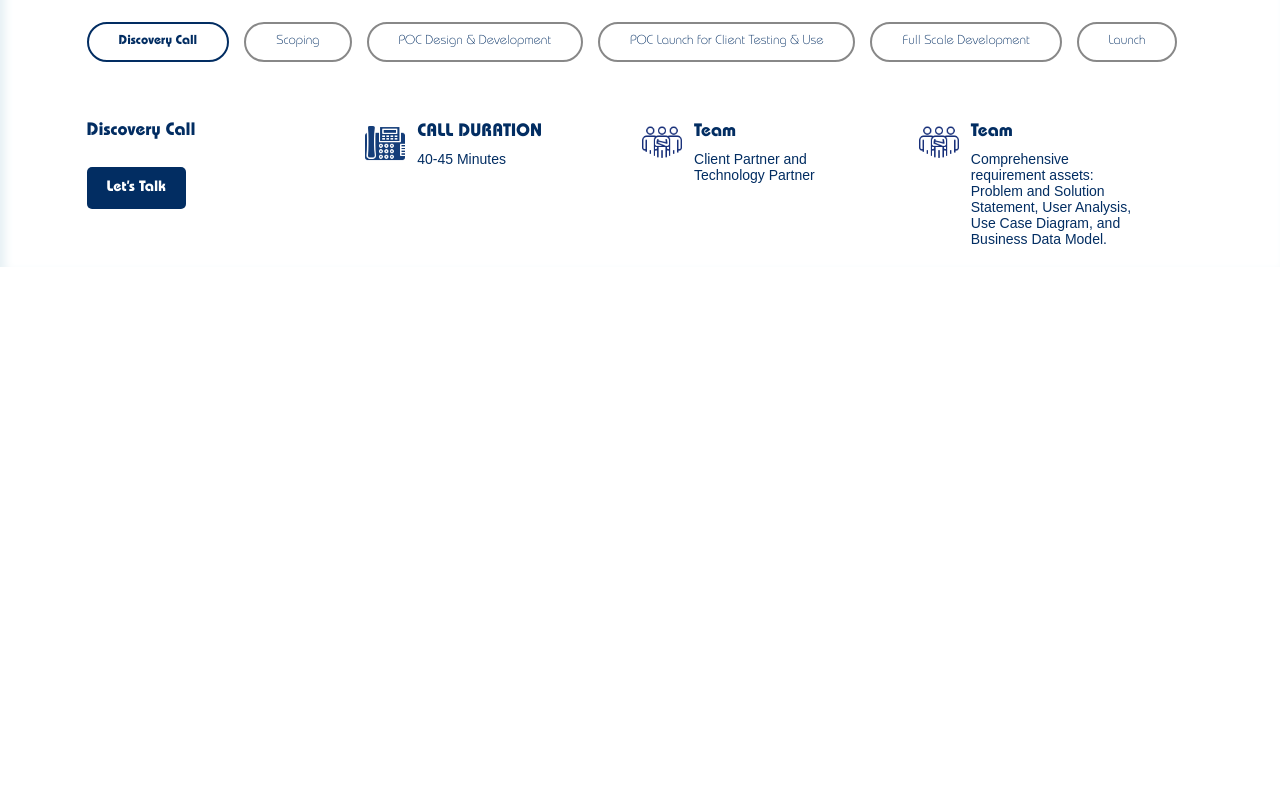
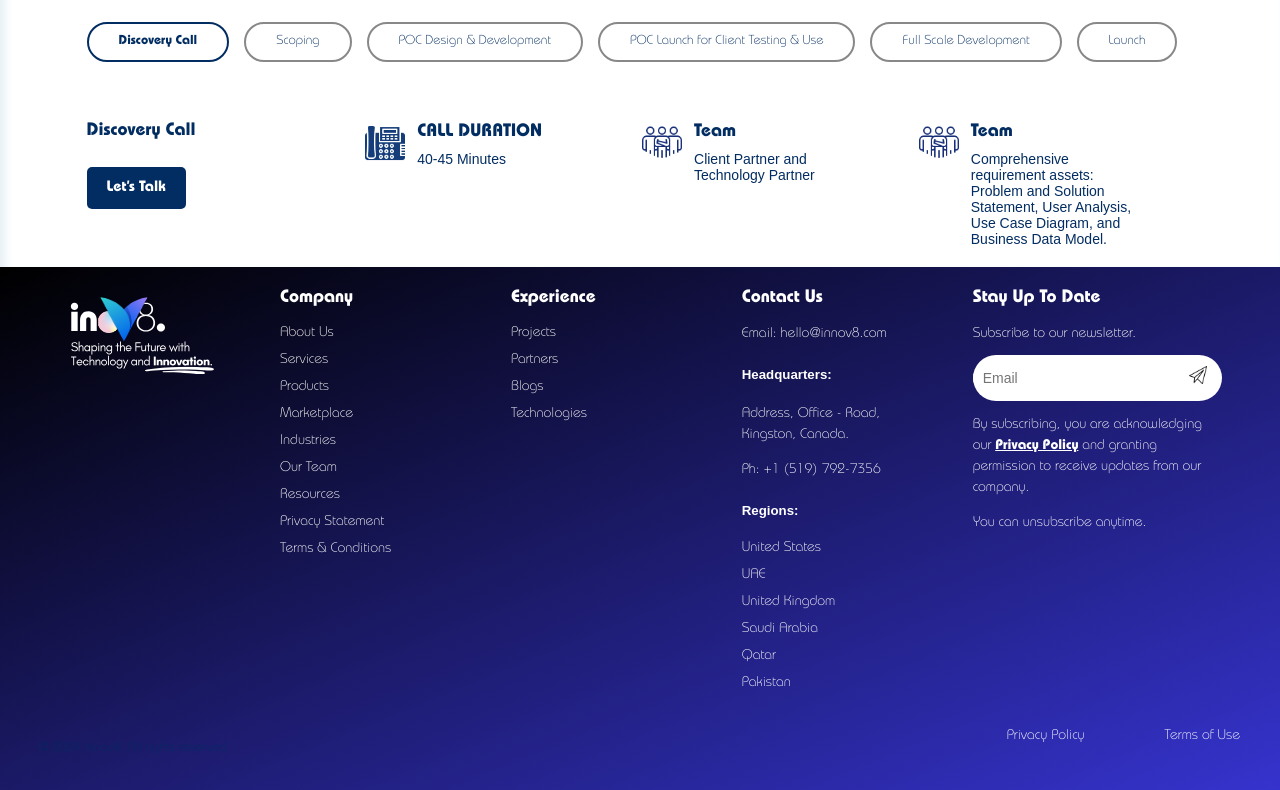
Before and after one commit to MirUmair/Inovat8, a React (Create React App) app: page / in a window 1280 px wide. Shown: the part 1638-2428 px from the top of the page. Before the commit the page ends 1905 px from the top, so only its background shows below. Built offline with nearby package versions, Linux system fonts and the light colour scheme.

Commit message:
footer added

```diff
--- a/src/App.js
+++ b/src/App.js
@@ -1,6 +1,6 @@
 import React from 'react';
 import { Route, Routes } from 'react-router-dom';
-import Home from './pages/Home';
+import Home from './pages/home';
 import About from './pages/About';
 import Profile from './pages/Profile';
 import './styles/App.css';
--- a/src/assets/images/index.js
+++ b/src/assets/images/index.js
@@ -8,9 +8,13 @@ import icon6 from './6.webp';
 import icon7 from './7.webp';
 import icon8 from './8.png';
 import icon9 from './9.png';
-import people from './people (2).png';
+import people from './people.png';
 import phone from './phone.png';
-
+import plane from './plane.png';
+import lightbulb1 from './lightbulb-on.png';
+import lightbulb2 from './bulb.svg';
+import lightbulb3 from './lightbulb-on.png';
+import lightbulb4 from './bulb.svg';
 
 
 
@@ -27,5 +31,6 @@ export default {
     icon8,
     icon9,
     people,
-    phone
+    phone,
+    plane,lightbulb1,lightbulb2,lightbulb3,lightbulb4
 };
--- a/src/pages/BottomPage.js
+++ b/src/pages/home/BottomPage.js
@@ -1,7 +1,7 @@
 import React, { useState } from 'react';
 import { useInView } from 'react-intersection-observer';
-import '../styles/BottomPage.css';
-import images from '../assets/images';
+import '../../styles/BottomPage.css';
+import images from '../../assets/images';
 const BottomPage = () => {
     const { ref, inView } = useInView({
         triggerOnce: true, // Trigger animation only once
--- /dev/null
+++ b/src/pages/home/Footer.js
@@ -0,0 +1,105 @@
+import React from 'react';
+import { useInView } from 'react-intersection-observer';
+import '../../styles/Footer.css';
+import innova8 from '../../assets/images/Innovat8.svg';
+import images from '../../assets/images';
+
+const FooterSection = ({ children, delay }) => {
+  const { ref, inView } = useInView({
+    triggerOnce: true,
+    threshold: 0.1,
+  });
+
+  return (
+    <div
+      className={`footer-section ${inView ? 'slide-in' : 'hidden'}`}
+      ref={ref}
+      style={{ animationDelay: `${delay}s` }}
+    >
+      {children}
+    </div>
+  );
+};
+
+const Footer = () => {
+  return (
+    <footer className="footer">
+      <div className="footer-container">
+        <FooterSection delay={0.1}>
+          <div className="footer-logo">
+            <img src={innova8} alt="Innov8 Logo" />
+          </div>
+        </FooterSection>
+
+        <FooterSection delay={0.3}>
+          <h3>Company</h3>
+          <ul>
+            <li>About Us</li>
+            <li>Services</li>
+            <li>Products</li>
+            <li>Marketplace</li>
+            <li>Industries</li>
+            <li>Our Team</li>
+            <li>Resources</li>
+            <li>Privacy Statement</li>
+            <li>Terms & Conditions</li>
+          </ul>
+        </FooterSection>
+
+        <FooterSection delay={0.5}>
+          <h3>Experience</h3>
+          <ul>
+            <li>Projects</li>
+            <li>Partners</li>
+            <li>Blogs</li>
+            <li>Technologies</li>
+          </ul>
+        </FooterSection>
+
+        <FooterSection delay={0.7}>
+          <h3>Contact Us</h3>
+          <p>Email: hello@innov8.com</p>
+          <h5>Headquarters:</h5>
+          <p>Address, Office - Road, Kingston, Canada.</p>
+          <p>Ph: +1 (519) 792-7356</p>
+          <h5>Regions:</h5>
+          <ul>
+            <li>United States</li>
+            <li>UAE</li>
+            <li>United Kingdom</li>
+            <li>Saudi Arabia</li>
+            <li>Qatar</li>
+            <li>Pakistan</li>
+          </ul>
+        </FooterSection>
+
+        <FooterSection delay={0.9}>
+          <h3>Stay Up To Date</h3>
+          <p>Subscribe to our newsletter.</p>
+          <form className="newsletter-form">
+            <input type="email" placeholder="Email" />
+            <button type="submit">
+              <i className="icon-send"><img src={images.plane} alt="" /></i>
+            </button>
+          </form>
+          <p>
+            By subscribing, you are acknowledging our <a href="#privacy" className="Privacy">Privacy Policy</a> and
+            granting permission to receive updates from our company.
+          </p>
+          <p>You can unsubscribe anytime.</p>
+        </FooterSection>
+      </div>
+
+      <div className="footer-bottom">
+        <p className="footer-reserved">© 2024 Innov8. All rights reserved.</p>
+        <div className="footer-links">
+          <a href="#privacy">Privacy Policy</a>
+          <a href="#terms">Terms of Use</a>
+
+        </div>
+      </div>
+    </footer>
+  );
+};
+
+export default Footer;
--- a/src/pages/HeaderPage.js
+++ b/src/pages/home/HeaderPage.js
@@ -1,11 +1,8 @@
 import React, { useState, useEffect, useRef } from 'react';
-import '../styles/HeaderPage.css'; // Import your CSS file
-import lightbulb1 from '../assets/images/lightbulb-on.png';
-import lightbulb2 from '../assets/images/bulb.svg';
-import lightbulb3 from '../assets/images/lightbulb-on.png';
-import lightbulb4 from '../assets/images/bulb.svg';
-import Navbar from '../components/Navbar'; // Adjusted import path
+import '../../styles/HeaderPage.css'; // Import your CSS file
 
+import Navbar from '../../components/Navbar'; // Adjusted import path
+import image from '../../assets/images';
 const Header = () => {
     const texts = [
         'Shaping the Future with Technology & Innovation.',
@@ -14,7 +11,7 @@ const Header = () => {
         'Simplify the Dev Journey, Maximize Efficiency',
     ];
 
-    const images = [lightbulb1, lightbulb2, lightbulb3, lightbulb4]; // Array of images corresponding to texts
+    const images = [image.lightbulb1, image.lightbulb2, image.lightbulb3, image.lightbulb4]; // Array of images corresponding to texts
 
     // State to track current text index and animation state
     const [currentText, setCurrentText] = useState(0);
--- a/src/pages/MiddleHeader.js
+++ b/src/pages/home/MiddleHeader.js
@@ -1,9 +1,9 @@
 import React, { useState, useEffect, useRef } from 'react';
 import { useInView } from 'react-intersection-observer';
-import '../styles/MiddleHeader.css'; // Import your CSS file
+import '../../styles/MiddleHeader.css'; // Import your CSS file
 import "slick-carousel/slick/slick.css"; // Import the core slick carousel styles
 import "slick-carousel/slick/slick-theme.css";
-import images from '../assets/images';
+import images from '../../assets/images';
 
 const HeaderPage = () => {
     const sliderSettings = {
--- a/src/pages/ReasonsSection.js
+++ b/src/pages/home/ReasonsSection.js
@@ -1,6 +1,6 @@
 import React from 'react';
 import { useInView } from 'react-intersection-observer';
-import '../styles/ReasonsSection.css'; // Import your CSS file
+import '../../styles/ReasonsSection.css'; // Import your CSS file
 
 const Reason = ({ title, description, delay }) => {
   const { ref, inView } = useInView({
--- a/src/pages/Home.js
+++ b/src/pages/home/index.js
@@ -1,10 +1,11 @@
 import React from 'react';
-import '../styles/App.css'; // Import your CSS file
+import '../../styles/App.css'; // Import your CSS file
 
 import HeaderPage from './HeaderPage';
 import ReasonsSection from './ReasonsSection';
 import MiddleHeader from './MiddleHeader';
 import BottomPage from './BottomPage';
+import Footer from './Footer';
 
 
 const Home = () => {
@@ -14,6 +15,7 @@ const Home = () => {
       <MiddleHeader />
       <ReasonsSection />
       <BottomPage/>
+      <Footer/>
     </div>
   );
 };
--- /dev/null
+++ b/src/styles/Footer.css
@@ -0,0 +1,161 @@
+@font-face {
+  font-family: 'BauhausStd-Light';
+  src: url('../assets/fonts/BauhausStd-Light.ttf') format('truetype');
+  font-weight: 300;
+}
+
+@keyframes slideInLeft {
+  0% {
+    opacity: 0;
+    transform: translateX(-50px); /* Start from left */
+  }
+  100% {
+    opacity: 1;
+    transform: translateX(0); /* End at the original position */
+  }
+}
+
+.hidden {
+  opacity: 0;
+  transform: translateX(-50px); /* Off-screen initially */
+}
+
+.slide-in {
+  animation: slideInLeft 0.8s ease forwards;
+}
+
+.footer {
+  background: linear-gradient(to bottom right, #000000, #3533cd);
+  color: #fff;
+  padding: 20px 0;
+  font-family: Arial, sans-serif;
+}
+
+.footer-container {
+  display: flex;
+  justify-content: space-between;
+  align-items: flex-start;
+  max-width: 100%;
+  margin-right: 3%;
+  padding: 0;
+  flex-wrap: wrap;
+}
+
+.footer-logo {
+  margin-left: 2%;
+  flex: 1.5;
+  display: flex;
+  align-items: flex-start;
+}
+
+.footer-logo img {
+  width: 220px;
+  height: auto;
+}
+
+.footer-section {
+  flex: 1;
+  padding: 0 20px;
+  opacity: 0;
+  transform: translateX(-50px);
+  transition: opacity 0.8s ease, transform 0.8s ease;
+}
+
+.footer-section.slide-in {
+  animation: slideInLeft 0.8s ease forwards;
+}
+
+.footer-section h3 {
+  margin-bottom: 15px;
+  font-size: 18px;
+  color: #fff;
+  font-weight: bold;
+  font-family: 'Bauhaus';
+}
+
+.footer-section ul {
+  list-style: none;
+  padding: 0;
+}
+
+.footer-section ul li {
+  margin-bottom: 10px;
+  font-size: 14px;
+  font-family: 'BauhausStd-Light';
+}
+
+.footer-section p {
+  font-size: 14px;
+  font-family: 'BauhausStd-Light';
+  color: #fff;
+  line-height: 1.5;
+  margin-bottom: 10px;
+}
+
+.newsletter-form {
+  display: flex;
+  align-items: center;
+  margin-bottom: 10px;
+  background-color: white;
+  border-radius: 50px;
+}
+
+.newsletter-form input {
+  padding: 5px 10px;
+  border: none;
+  border-radius: 50px;
+  margin-right: 10px;
+  flex: 1;
+  font-size: 14px;
+  color: #333;
+  outline: none;
+}
+
+.newsletter-form button {
+  background-color: transparent;
+  border: none;
+  padding: 5px;
+  cursor: pointer;
+  border-radius: 50%;
+  display: flex;
+  align-items: center;
+  justify-content: center;
+}
+
+.newsletter-form button img {
+  width: 18px;
+  height: 18px;
+  margin-right: 10px;
+}
+
+.Privacy {
+  font-family: 'Bauhaus';
+  color: #fff;
+}
+
+.footer-bottom {
+  margin-top: 20px;
+  display: flex;
+  justify-content: space-between;
+  font-size: 14px;
+}
+
+.footer-links {
+  display: flex;
+  justify-content: flex-end;
+  font-family: 'BauhausStd-Light';
+}
+
+.footer-links a {
+  color: #fff;
+  text-decoration: none;
+  margin: 0 40px;
+}
+
+.footer-links a:hover {
+  text-decoration: underline;
+}
+
+.footer-bottom p {
+  margin-left: 3%;
+}
--- a/src/styles/MiddleHeader.css
+++ b/src/styles/MiddleHeader.css
@@ -52,19 +52,13 @@
 
 .offer-text h4 {
   font-family: 'Bauhaus';
-
   color: #001d3d;
-
 }
 
 .offer-text p {
   margin: 20px 0;
-
   color: #001d3d;
-
 }
-
-
 
 .text {
   opacity: 0;
```
Also changed, not shown: src/assets/images/people.png (renamed from src/assets/images/people (2).png), src/assets/images/plane.png (added).
